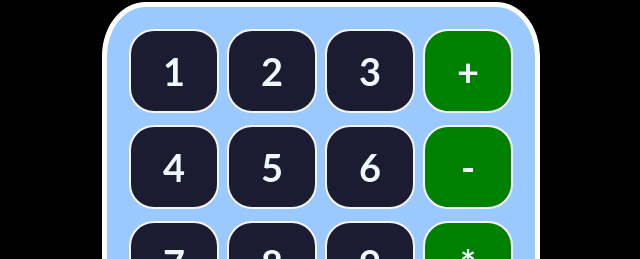
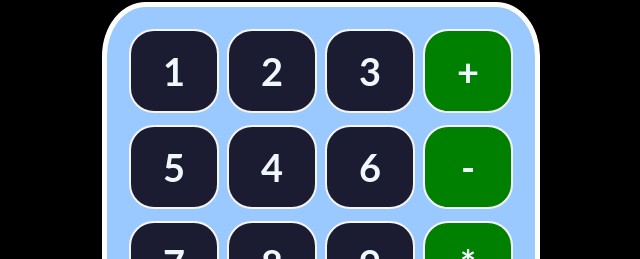
Before and after one commit to CiscoMerchan/Calculator_with_reactjs, a React (Create React App) app: page / in a window 1280 px wide. Shown: the part 219-478 px from the top of the page, without its empty margins (319-959 px from the left). Built offline with nearby package versions, Linux system fonts and the light colour scheme.

Commit message:
Pantalla component in App.js

```diff
--- a/src/App.js
+++ b/src/App.js
@@ -1,7 +1,7 @@
 
 import './App.css';
 import Button from './components/Button'
-
+import Pantalla from './components/Pantalla';
 function App() {
   return (
     <div className="App">
@@ -9,6 +9,7 @@ function App() {
       <h1 className='logo'>calculadora react</h1>
       </div>
       <div className='contenedor-calculadora'>
+          <Pantalla />
         <div className='fila'>
           <Button>1</Button>
           <Button>2</Button>
@@ -16,8 +17,8 @@ function App() {
           <Button>+</Button>
         </div>
         <div className='fila'>
+          <Button>5</Button>
           <Button>4</Button>
-      <Button>5</Button>
           <Button>6</Button>
           <Button>-</Button>
         </div>
```
Also changed, not shown: 1 other file (tests, documents, lock files or other folders). Lines whose indentation alone changed are shown as unchanged.
